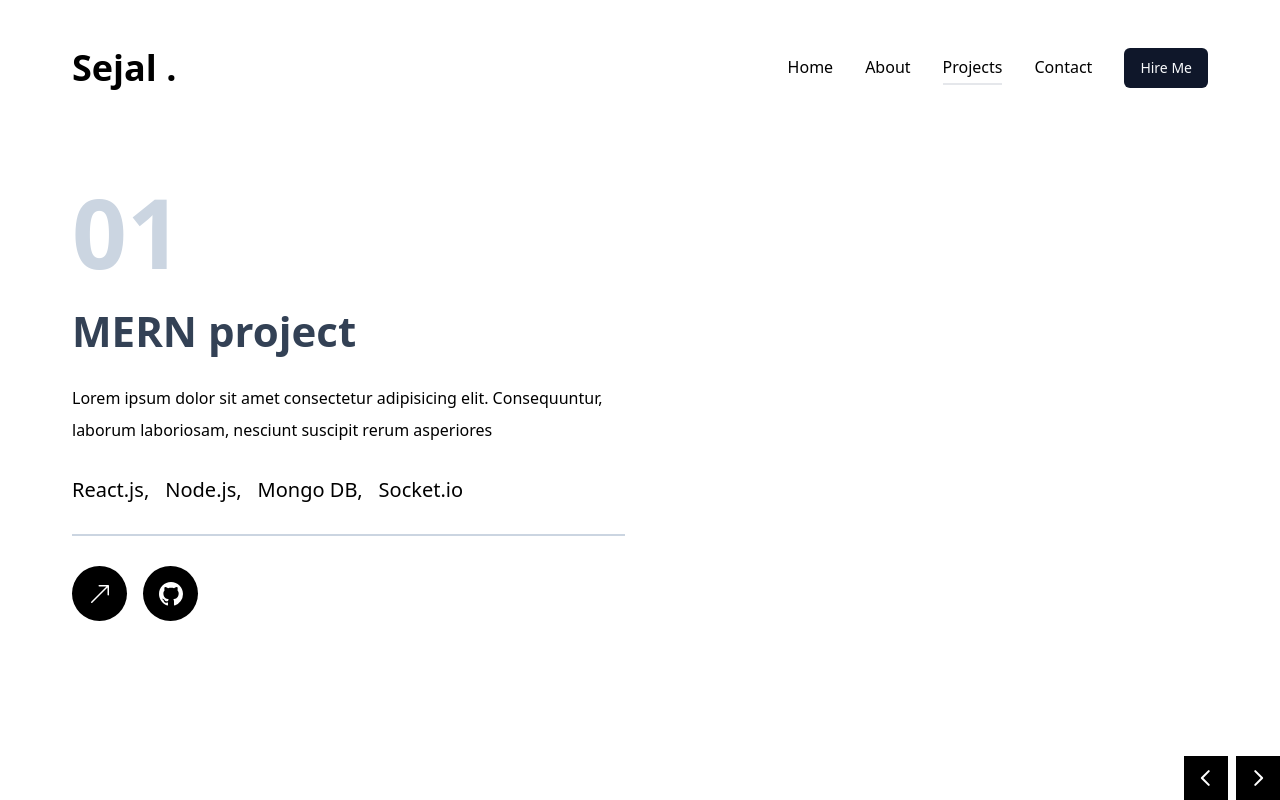
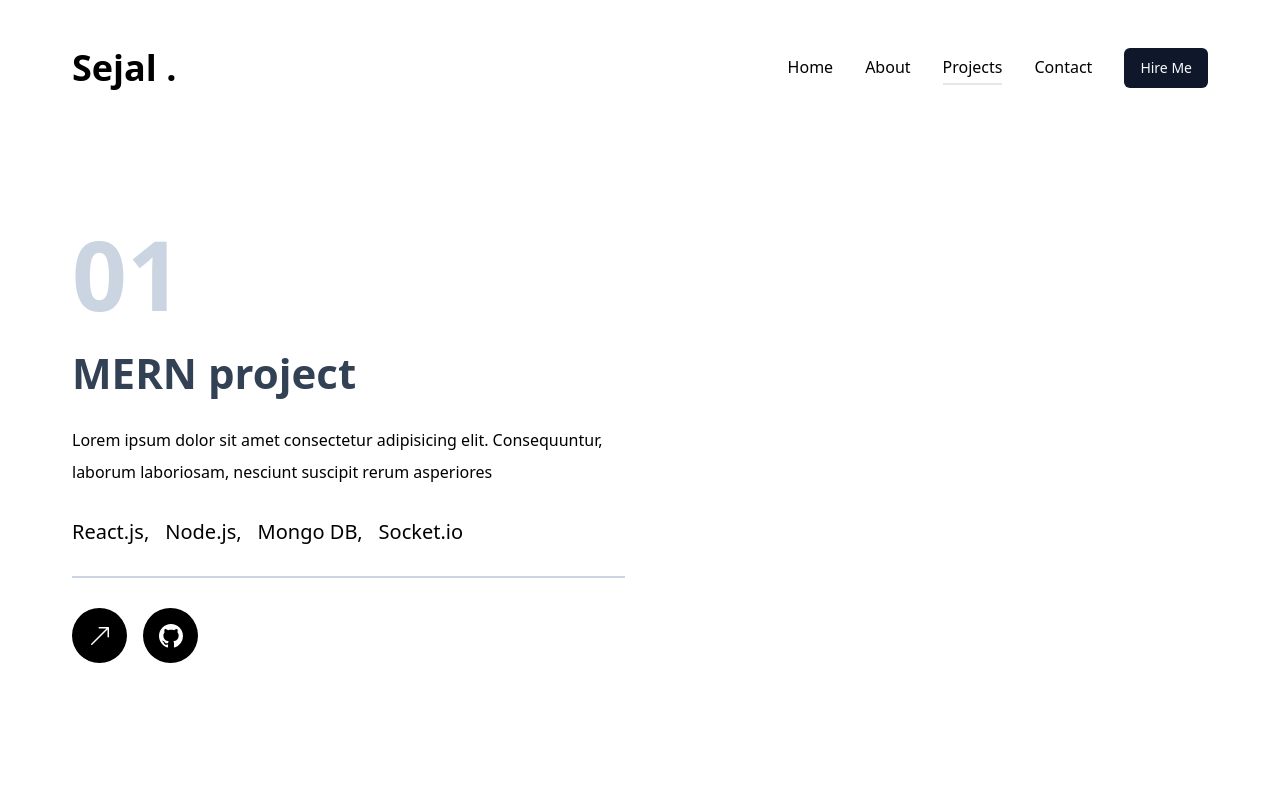
Before and after one commit to OSejal/Portfolio-Website, a Next.js app: page /projects in a window 1280 px wide. Built offline with nearby package versions, Linux system fonts and the light colour scheme.

Commit message:
Added Projects section

```diff
--- a/src/app/projects/page.tsx
+++ b/src/app/projects/page.tsx
@@ -141,7 +141,7 @@ export default function Project() {
               </div>
             </div>
             <div className="w-full xl:w-[50%]">
-                <Swiper
+                {/* <Swiper
                   spaceBetween={30}
                   slidesPerView={1}
                   className="xl:h-[520px] mb-12"
@@ -152,7 +152,6 @@ export default function Project() {
                       <div></div>
                     )
                   })}
-                  {/* slider buttons */}
                   <WorkSliderBtn
                    containerStyles="flex gap-2 absolute right-0 bottom-
                    [calc(50%_-_22px)] xl:bottom-0 z-20 w-full justify-between
@@ -162,7 +161,7 @@ export default function Project() {
                    iconStyles="icon-class"
 
                   />
-                </Swiper>
+                </Swiper> */}
             </div>
           </div>
         </div>
```
